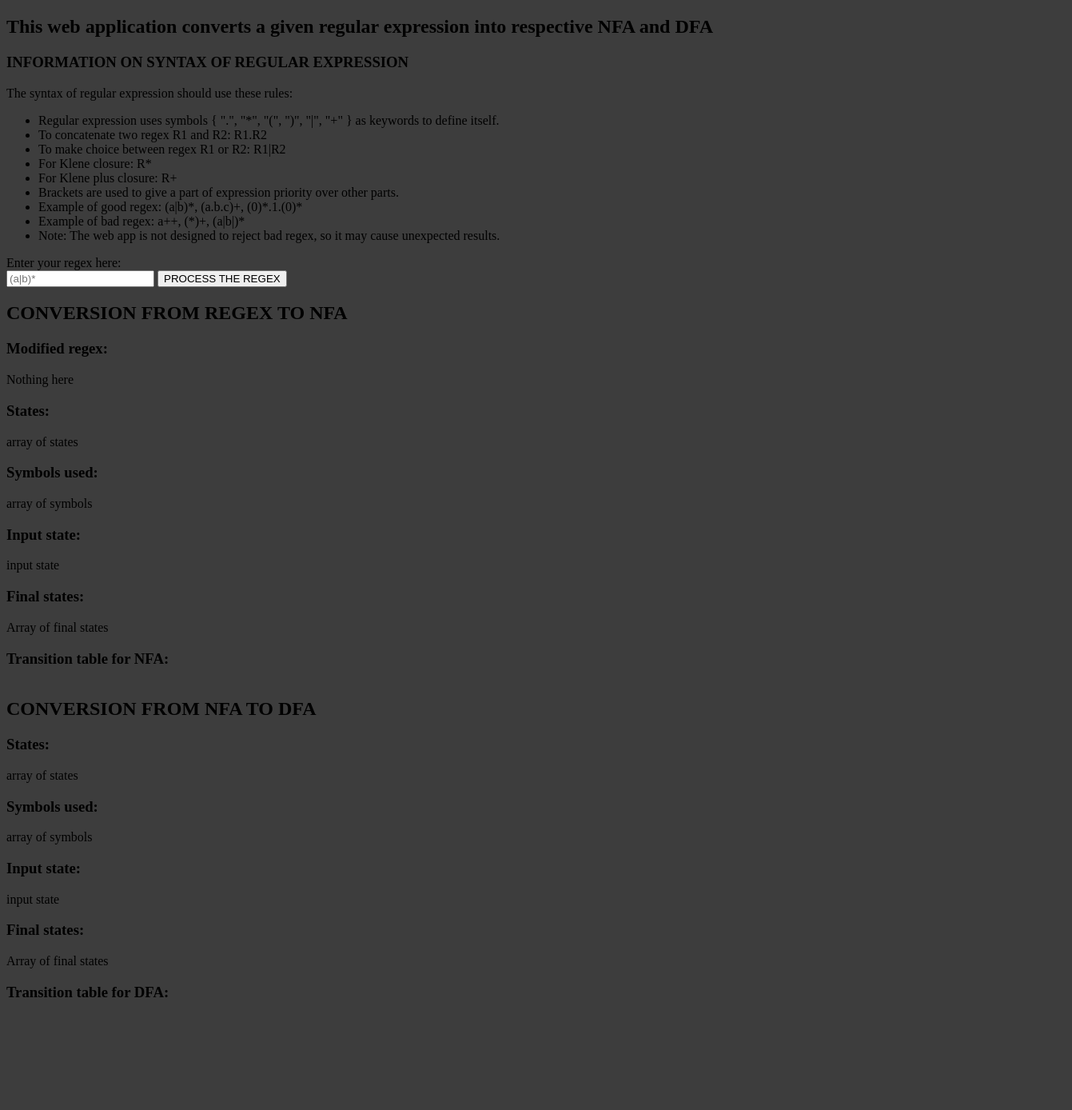
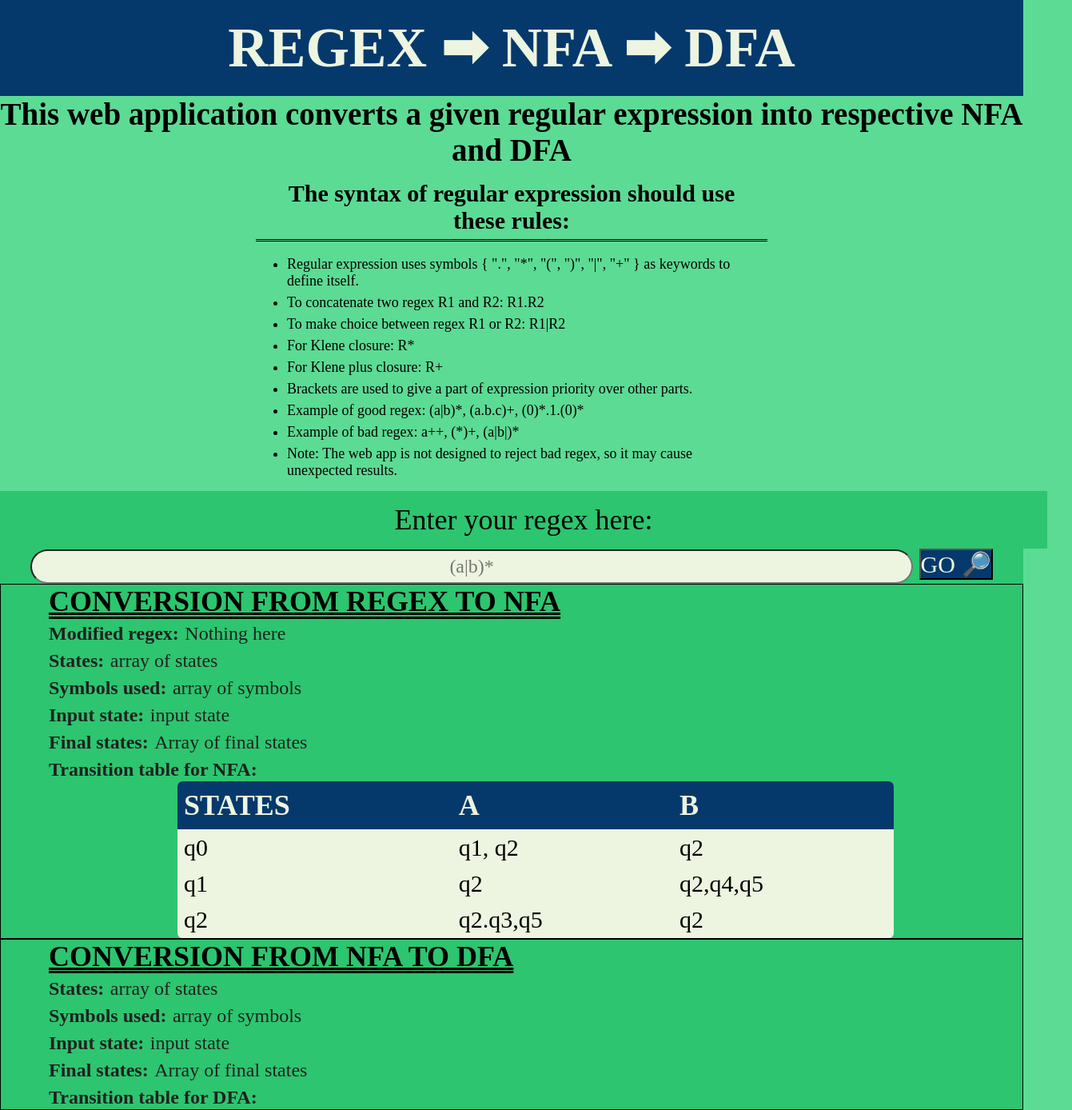
Before and after one commit to hardyslays/REGEX-TO-NFA, a plain HTML site: page html.html in a window 1280 px wide. Shown: the whole page at 80% size, 1341 px wide, since content can reach past the window. Before the commit the page ends 1279 px from the top, so only its background shows below. Drawn offline with Linux system fonts and the light colour scheme; a web font is replaced by a local one.

Commit message:
ADDED STYLE FOR WEBAPP.....NEED TO FIX SOME BUGS

```diff
--- a/html.html
+++ b/html.html
@@ -6,20 +6,24 @@
     <meta name="viewport" content="width=device-width, initial-scale=1.0">
     <link rel="shortcut icon" href="#" />
     <title>Document</title>
+    <link rel="stylesheet" href="style.css">
+    <link rel="preconnect" href="https://fonts.googleapis.com">
+<link rel="preconnect" href="https://fonts.gstatic.com" crossorigin>
+<link href="https://fonts.googleapis.com/css2?family=Zen+Old+Mincho:wght@900&display=swap" rel="stylesheet">
 </head>
-<body style="background-color: rgb(61, 61, 61);">
+<body>
 
 <div class="root">
-
-    <nav></nav>
+    <nav>
+        <h1>REGEX ➡ NFA ➡ DFA</h1>
+    </nav>
     <div class="main">
 
         <h2>This web application converts a given regular expression into respective NFA and DFA</h2>
 
         <div class="container">
-            <h3 class="intro">INFORMATION ON SYNTAX OF REGULAR EXPRESSION</h3>
             <div class="intro-body">
-                <p>The syntax of regular expression should use these rules:</p>
+                <h2>The syntax of regular expression should use these rules:</h2>
                 <ul>
                     <li>Regular expression uses symbols { ".", "*", "(", ")", "|", "+" } as keywords to define itself.</li>
                     <li>To concatenate two regex R1 and R2: R1.R2</li>
@@ -36,8 +40,10 @@
 
         </div class="inp">
             <label for="regex-input">Enter your regex here:</label><br>
-            <input type="text" name="regex-input" id="regex-input" placeholder="(a|b)*">
-            <button id="convert">PROCESS THE REGEX</button>
+            <div class="inp-inp">
+                <input type="text" name="regex-input" id="regex-input" placeholder="(a|b)*">
+                <button id="convert"> GO 🔎 </button>
+            </div>
         </div>
 
         <div id="nfa">
@@ -45,20 +51,52 @@
             <h3>Modified regex:</h3>
             <p id="mod_regex">Nothing here</p>
 
+            <br>
+
             <h3>States:</h3>
             <p id="nfa_states">array of states</p>
+
+            <br>
 
             <h3>Symbols used:</h3>
             <p id="nfa_inputs">array of symbols</p>
 
+            <br>
+
             <h3>Input state:</h3>
             <p id="nfa_initial_state">input state</p>
+
+            <br>
 
             <h3>Final states:</h3>
             <p id="nfa_final_states">Array of final states</p>
 
+            <br>
+
             <h3>Transition table for NFA:</h3>
+            <br>
             <table id="nfa_transitions">
+                <thead>
+                    <th>STATES</th>
+                    <th>A</th>
+                    <th>B</th>
+                </thead>
+                <tr>
+                    <td>q0</td>
+                    <td>q1, q2</td>
+                    <td>q2</td>
+                </tr>
+                <tr>
+                    <td>q1</td>
+                    <td>q2</td>
+                    <td>q2,q4,q5</td>
+                </tr>
+
+                <tr>
+                    <td>q2</td>
+                    <td>q2.q3,q5</td>
+                    <td>q2</td>
+                </tr>
             </table>
         </div>
 
@@ -68,16 +106,27 @@
             <h3>States:</h3>
             <p id="dfa_states">array of states</p>
 
+            <br>
+
             <h3>Symbols used:</h3>
             <p id="dfa_inputs">array of symbols</p>
+
+            <br>
 
             <h3>Input state:</h3>
             <p id="dfa_initial_state">input state</p>
 
+            <br>
+
             <h3>Final states:</h3>
             <p id="dfa_final_states">Array of final states</p>
 
+            <br>
+
             <h3>Transition table for DFA:</h3>
+
+            <br>
+
             <table id="dfa_transitions">
             </table>
 
--- a/index.js
+++ b/index.js
@@ -134,6 +134,8 @@ const print_nfa = (nfa) => {
 
     console.log(nfa);
 
+    document.querySelector("#nfa_transitions").innerHTML = "";
+
     var states_arr = nfa.states.toString();
     document.querySelector("#nfa_states").innerHTML = states_arr;
 
@@ -152,12 +154,8 @@ const print_nfa = (nfa) => {
     states_arr.innerHTML = 'STATES';
     thead.appendChild(states_arr);
 
-    let inp = document.createElement('th');
-    inp.innerHTML = sigma;
-    thead.appendChild(inp);
-
     nfa.inputs.forEach( e => {
-        inp = document.createElement('th');
+        var inp = document.createElement('th');
         inp.innerHTML = e;
         thead.appendChild(inp);
     })
@@ -170,10 +168,6 @@ const print_nfa = (nfa) => {
 
         states_arr.innerHTML = from;
         row.appendChild(states_arr);
-
-        states_arr = document.createElement("td");
-        if(nfa.transition[from] == undefined || nfa.transition[from][sigma] == undefined)states_arr.innerHTML = '-----';
-        else states_arr.innerHTML = nfa.transition[from][sigma];
 
         row.appendChild(states_arr);
 
@@ -192,6 +186,8 @@ const print_nfa = (nfa) => {
 const print_dfa = (dfa) => {
 
     console.log(dfa);
+
+    document.querySelector("#dfa_transitions").innerHTML = "";
 
     var states_arr = dfa.states.toString();
     document.querySelector("#dfa_states").innerHTML = states_arr;
@@ -246,6 +242,9 @@ console.log("hello")
 
 
 document.querySelector('#convert').addEventListener('click', () => {
+    document.querySelector("#nfa").style.display = "none";
+    document.querySelector("#dfa").style.display = "none";
+
     var regex = document.querySelector("#regex-input").value;
 
     regex = modify_regex(regex);
@@ -264,3 +263,12 @@ document.querySelector('#convert').addEventListener('click', () => {
         document.querySelector("#dfa").style.display = "block";
     }
 })
+
+
+
+//CHECK NFA TO DFA CONVERSION FOR: a.a.a
+//ADD DEAD STATES IN DFA
+//RENAMING STATES ISN'T WORKING.....PROBABLY DUE TO ERROR IN CONVERSION FROM NFA TO DFA
+//ERROR IN CONVERTING '.' OR CONCATENATION FROM NFA TO DFA
+
+//CLOSE NFA AND DFA DISPLAY BY DEFAULT IN CSS
--- /dev/null
+++ b/style.css
@@ -0,0 +1,138 @@
+*{
+    margin: 0;
+    padding: 0;
+    font-family: 'Zen Old Mincho', serif;
+
+    text-align: center;
+    font-size: 30px;
+
+}
+body{
+    background-color: #5CDB94;
+}
+nav{
+    height: 4rem;
+}
+
+nav>h1{
+    line-height: 4rem;
+    font-size: 70px;
+    font-weight: bolder;
+
+    color: #EDF5E0;
+    background-color: #05396B;
+}
+.main{
+    background-color: #5CDB94;
+}
+.main>h2{
+    font-size: 1.3rem;
+    margin-bottom: 0.3rem;
+}
+
+.main>.container{
+    width: 50vw;
+    display: flex;
+    margin-left : auto;
+    margin-right: auto;
+    flex-direction: column;
+    align-items: center;
+    /* margin-bottom: 1rem; */
+}
+
+.container>.intro-body>h2{
+    border-bottom: double 3px black;
+    padding: .2rem;
+    margin-bottom: .3rem;
+}
+
+.intro-body>ul{
+    padding: .3rem;
+}
+.intro-body>ul>li{
+    font-size: .6rem;
+    text-align: left;
+    padding-bottom: .2rem;
+    margin-left: 1rem;
+}
+
+label{
+    display: inline-block;
+    width: 100vw;
+    font-size: 1.2rem;
+    padding: 0.5rem;
+    background-color: #2dc56f;
+}
+input{
+    width: 85vw;
+    padding: 0.2rem;
+    font-size: .8rem;
+    background-color: #EDF5E0;
+    border-radius: 1rem;
+}
+.inp-inp{
+    background-color: #2dc56f;
+}
+button{
+    color: #EDF5E0;
+    background-color: #05396B;
+}
+
+#nfa, #dfa{
+    background-color: #2dc56f;
+    text-align: left;
+    border: solid 1px black;
+    padding-left: 2rem;
+}
+
+#nfa>h2, #dfa>h2{
+    display: inline-block;
+    text-align: left;
+    text-decoration: underline;
+    text-decoration-style: double;
+    width: 100vw;
+    font-size: 1.2rem;
+}
+#nfa>h3, #dfa>h3{
+    display: inline-block;
+    font-size: .8rem;
+    color: rgb(32, 32, 32);
+}
+#nfa>p, #dfa>p{
+    display: inline-block;
+    font-size: .8rem;
+    color: rgb(32, 32, 32);
+}
+table{
+    border-spacing: 1;
+    border-collapse: collapse;
+    background: #EDF5E0;
+    border-radius:.2rem;
+    overflow:hidden;
+    max-width:1500px;
+    width:70vw;
+    margin:0 auto;
+    position:relative;
+}
+thead{
+    height:60px;
+    background-color: #05396B;
+    color: #EDF5E0;
+}
+tbody,tr{
+    height:45px;
+    border-bottom:1px solid #EDF5E0;
+}
+td,th{
+    text-align:left;
+    padding-left:8px;
+}
+th{
+    font-size: 1.2rem;
+}
+th:hover{
+    background-color: #052544;
+}
+td:hover{
+    background-color: #bbbbba;
+}
```
